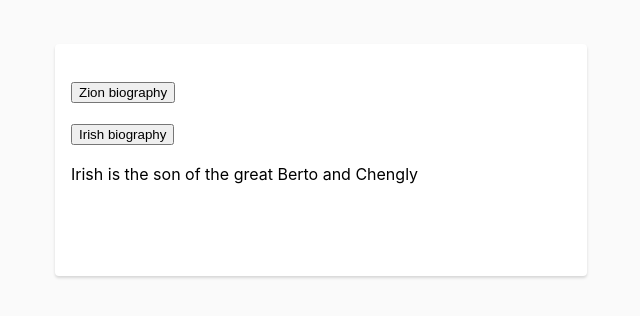
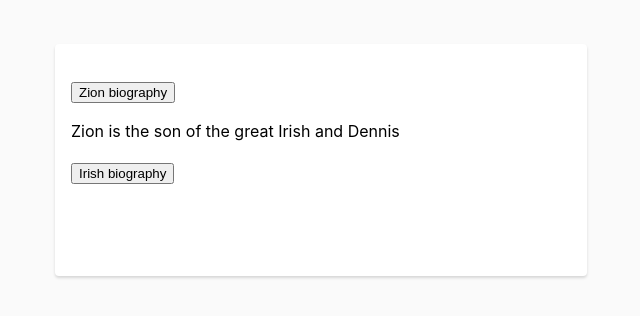
Before and after one commit to denniscual/react-components-a11y, a React (Create React App) app: page / in a window 1280 px wide. Shown: the top 316 px of the page, without its empty margins (319-959 px from the left). Built offline with nearby package versions, Linux system fonts and the light colour scheme.

Commit message:
chore(single-accordion): change the accordion name to SingleAccordion and support diff types

```diff
--- a/src/App.tsx
+++ b/src/App.tsx
@@ -1,45 +1,45 @@
 import React from 'react'
 import styles from './App.module.css'
-import { TabbedAccordion } from './components/Accordion'
+import { SingleAccordion, SingleAccordionTypes } from './components/Accordion'
 
 function App() {
   return (
     <div className={styles.Container}>
       <div className={styles.Content}>
-        <TabbedAccordion activeIdx={1}>
-          <TabbedAccordion.Item idx={0}>
+        <SingleAccordion activeIdx={0} type={SingleAccordionTypes.collapsible}>
+          <SingleAccordion.Item idx={0}>
             <h3>
-              <TabbedAccordion.Button
+              <SingleAccordion.Button
                 id="accordion-button-zion"
                 aria-controls="accordion-panel-zion"
               >
                 Zion biography
-              </TabbedAccordion.Button>
+              </SingleAccordion.Button>
             </h3>
-            <TabbedAccordion.Panel
+            <SingleAccordion.Panel
               id="accordion-panel-zion"
               aria-labelledby="accordion-button-zion"
             >
               <p>Zion is the son of the great Irish and Dennis</p>
-            </TabbedAccordion.Panel>
-          </TabbedAccordion.Item>
-          <TabbedAccordion.Item idx={1}>
+            </SingleAccordion.Panel>
+          </SingleAccordion.Item>
+          <SingleAccordion.Item idx={1}>
             <h3>
-              <TabbedAccordion.Button
+              <SingleAccordion.Button
                 id="accordion-button-irish"
                 aria-controls="accordion-panel-irish"
               >
                 Irish biography
-              </TabbedAccordion.Button>
+              </SingleAccordion.Button>
             </h3>
-            <TabbedAccordion.Panel
+            <SingleAccordion.Panel
               id="accordion-panel-irish"
               aria-labelledby="accordion-button-irish"
             >
               <p>Irish is the son of the great Berto and Chengly</p>
-            </TabbedAccordion.Panel>
-          </TabbedAccordion.Item>
-        </TabbedAccordion>
+            </SingleAccordion.Panel>
+          </SingleAccordion.Item>
+        </SingleAccordion>
       </div>
     </div>
   )
--- a/src/components/Accordion.tsx
+++ b/src/components/Accordion.tsx
@@ -1,5 +1,4 @@
 import React from 'react'
-import styles from './Accordion.module.css'
 
 /**
  * This module must expose a single Object which has Components `Group`, `Item`, `Button`, and `Panel`.
@@ -8,7 +7,7 @@ import styles from './Accordion.module.css'
  * */
 
 /**
- * What we gonna do is to have 2 types of Accordion. The "tabbed" and "multiselect".
+ * What we gonna do is to have 2 types of Accordion. The "single" and "multiselect".
  * */
 
 /**
@@ -17,19 +16,32 @@ import styles from './Accordion.module.css'
 
 // ---------------------------------------- //
 // ---------------------------------------- //
-// Tabbed
+// Single Accordion
+//
+// The Accordion only shows 0 or 1 panel at a time. This is distinguished by the `type`.
+// As default, SingleAccordion will always shows 1 panel a time. But this can be change
+// by passing a `type` value `collapsible`. In this behaviour, the Accordion can show atleast 0 or 1 panel.
 // -----------------------------------------//
 // -----------------------------------------//
 
-const TabbedAccordionContext = React.createContext<
-  [number, React.Dispatch<React.SetStateAction<number>>] | undefined
+enum SingleAccordionTypes {
+  tabbed = 'tabbed',
+  collapsible = 'collapsible',
+}
+
+const SingleAccordionContext = React.createContext<
+  | {
+      activeIdx: [number, React.Dispatch<React.SetStateAction<number>>]
+      type: SingleAccordionTypes
+    }
+  | undefined
 >(undefined)
 
-function useTabbedAccordionCtx() {
-  const ctx = React.useContext(TabbedAccordionContext)
+function useSingleAccordionCtx() {
+  const ctx = React.useContext(SingleAccordionContext)
   if (typeof ctx === 'undefined') {
     throw new Error(
-      `Consuming "TabbedAccordionContext" outside its "Provider" can lead to error.`
+      `Consuming "SingleAccordionContext" outside its "Provider" can lead to error.`
     )
   }
   return ctx
@@ -57,52 +69,77 @@ function AccordionItem({ idx, children }: AccordionItemProps) {
   )
 }
 
-function AccordionButton(props: JSX.IntrinsicElements['button']) {
+function AccordionButton(
+  props: Omit<JSX.IntrinsicElements['button'], 'onClick'>
+) {
   const accordionItemCtx = useAccordionItemCtx()
-  const [activeIdx, setActiveIdx] = useTabbedAccordionCtx()
+  const { activeIdx: activeIdxState, type } = useSingleAccordionCtx()
+  const [activeIdx, setActiveIdx] = activeIdxState
 
   const isActive = accordionItemCtx === activeIdx
 
+  // The aria props are different based on the type. If the type is `collapsible`,
+  // we will not add `aria-disabled` to the button.
+  const ariaProps =
+    type === SingleAccordionTypes.tabbed
+      ? {
+          'aria-expanded': isActive,
+          'aria-disabled': isActive,
+        }
+      : { 'aria-expanded': isActive }
+
   function handleClick() {
-    setActiveIdx(accordionItemCtx)
+    if (type === SingleAccordionTypes.tabbed) {
+      setActiveIdx(accordionItemCtx)
+    }
+    // If collapsible
+    else {
+      if (isActive) {
+        setActiveIdx(-1)
+      } else {
+        setActiveIdx(accordionItemCtx)
+      }
+    }
   }
 
-  return (
-    <button
-      {...props}
-      onClick={handleClick}
-      aria-expanded={isActive}
-      aria-disabled={isActive}
-    />
-  )
+  return <button {...props} onClick={handleClick} {...ariaProps} />
 }
 
 function AccordionPanel(props: JSX.IntrinsicElements['div']) {
   const accordionItemCtx = useAccordionItemCtx()
-  const [activeIdx] = useTabbedAccordionCtx()
+  const [activeIdx] = useSingleAccordionCtx().activeIdx
 
   return (
     <div role="region" {...props} hidden={accordionItemCtx !== activeIdx} />
   )
 }
 
-function TabbedAccordion({
+function SingleAccordion({
   activeIdx = 0,
+  type = SingleAccordionTypes.tabbed,
   children,
   ...otherProps
 }: {
   activeIdx?: number
+  type?: SingleAccordionTypes
 } & JSX.IntrinsicElements['div']) {
-  const accordionState = React.useState(activeIdx)
+  const activeIdxState = React.useState(activeIdx)
+  const value = React.useMemo(
+    () => ({
+      activeIdx: activeIdxState,
+      type,
+    }),
+    [activeIdxState, type]
+  )
   return (
-    <TabbedAccordionContext.Provider value={accordionState}>
+    <SingleAccordionContext.Provider value={value}>
       <div {...otherProps}>{children}</div>
-    </TabbedAccordionContext.Provider>
+    </SingleAccordionContext.Provider>
   )
 }
 
-TabbedAccordion.Item = AccordionItem
-TabbedAccordion.Button = AccordionButton
-TabbedAccordion.Panel = AccordionPanel
+SingleAccordion.Item = AccordionItem
+SingleAccordion.Button = AccordionButton
+SingleAccordion.Panel = AccordionPanel
 
-export { TabbedAccordion }
+export { SingleAccordion, SingleAccordionTypes }
```
